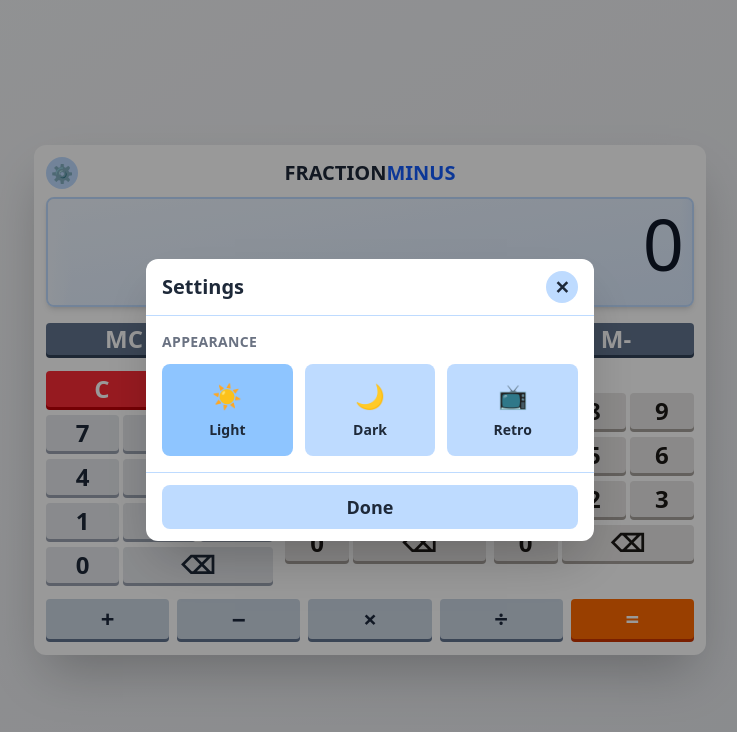
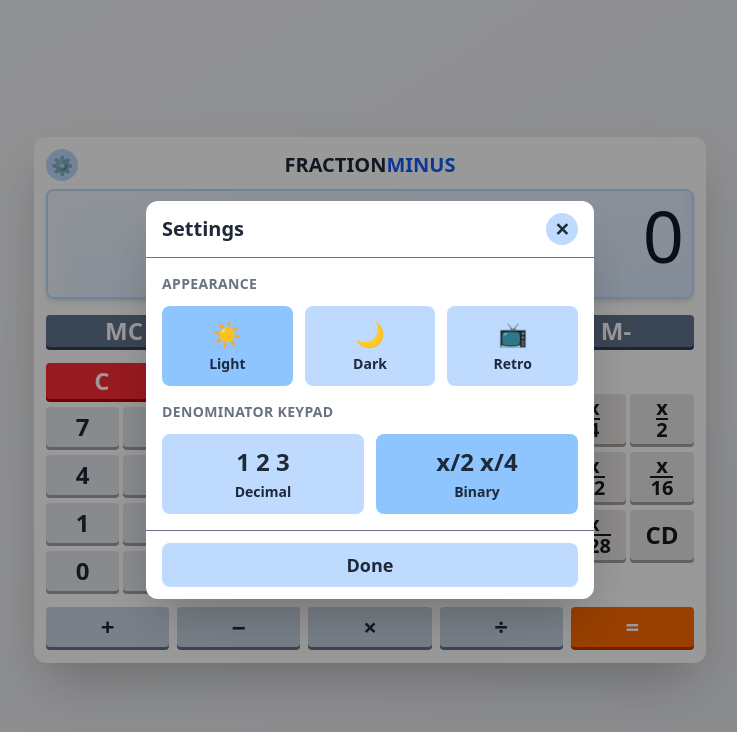
Before and after one commit to kototok903/fraction-calculator, a React (Vite) app: page / in a window 1280 px wide. Both pictures are taken after a click on the button "⚙️". Shown: the top 732 px of the page, without its empty margins (270-1007 px from the left). Built offline with nearby package versions, Linux system fonts and the light colour scheme.

Commit message:
feat(binary den): add setting for binary den keys

```diff
--- a/src/components/CalcButton.tsx
+++ b/src/components/CalcButton.tsx
@@ -25,6 +25,7 @@ export function CalcButton({
     <button
       className={cn(
         `calc-btn-themed calc-btn-${variant}
+        flex items-center justify-center
         text-2xl font-bold rounded
         active:translate-y-[2px] transition-all
         select-none touch-manipulation`,
--- a/src/components/Calculator.tsx
+++ b/src/components/Calculator.tsx
@@ -16,6 +16,7 @@ import { OpButtons } from "@/components/OpButtons";
 import { MemButtons } from "@/components/MemButtons";
 import { Settings } from "@/components/Settings";
 import { FlatButton } from "@/components/FlatButton";
+import { useSettings } from "@/contexts/settings/useSettings";
 
 const DEFAULT_FRACTION: Fraction = {
   sign: 1,
@@ -25,6 +26,8 @@ const DEFAULT_FRACTION: Fraction = {
 };
 
 export function Calculator() {
+  const { settings } = useSettings();
+
   const [prevOperand, setPrevOperand] = useState<Fraction | null>(null);
   const [operator, setOperator] = useState<Operator | null>(null);
   const [currOperand, setCurrOperand] = useState<Fraction>(DEFAULT_FRACTION);
@@ -143,7 +146,7 @@ export function Calculator() {
       whole: currOperand.whole * 10 + parseInt(digit),
     });
   };
-  const handleWholeBackspace = () => {
+  const handleWholeDelete = () => {
     clearFinishedCalculation();
     setCurrOperand({
       ...currOperand,
@@ -158,7 +161,7 @@ export function Calculator() {
       numerator: currOperand.numerator * 10 + parseInt(digit),
     });
   };
-  const handleNumBackspace = () => {
+  const handleNumDelete = () => {
     clearFinishedCalculation();
     setCurrOperand({
       ...currOperand,
@@ -168,17 +171,31 @@ export function Calculator() {
 
   const handleDenInput = (digit: string) => {
     clearFinishedCalculation();
+    if (settings.denominatorKeypadType === "binary") {
+      setCurrOperand({
+        ...currOperand,
+        denominator: parseInt(digit),
+      });
+    } else {
       setCurrOperand({
         ...currOperand,
         denominator: currOperand.denominator * 10 + parseInt(digit),
       });
+    }
   };
-  const handleDenBackspace = () => {
+  const handleDenDelete = () => {
     clearFinishedCalculation();
+    if (settings.denominatorKeypadType === "binary") {
+      setCurrOperand({
+        ...currOperand,
+        denominator: 0,
+      });
+    } else {
       setCurrOperand({
         ...currOperand,
         denominator: Math.floor(currOperand.denominator / 10),
       });
+    }
   };
 
   const handleClearMemory = () => {
@@ -242,7 +259,7 @@ export function Calculator() {
           canShrink
           buttonVariant="digit"
           onInput={handleWholeInput}
-          onBackspace={handleWholeBackspace}
+          onDelete={handleWholeDelete}
           onClear={handleClear}
           onToggleSign={handleToggleSign}
         />
@@ -251,13 +268,14 @@ export function Calculator() {
           <Keypad
             buttonVariant="fraction"
             onInput={handleNumInput}
-            onBackspace={handleNumBackspace}
+            onDelete={handleNumDelete}
           />
           <div className="md:hidden h-1.5 w-[calc(100%+1rem)] rounded bg-fraction-divider shadow-[0_3px_0_0_var(--shadow-color-fraction-divider)]" />
           <Keypad
+            isBinary={settings.denominatorKeypadType === "binary"}
             buttonVariant="fraction"
             onInput={handleDenInput}
-            onBackspace={handleDenBackspace}
+            onDelete={handleDenDelete}
           />
         </div>
       </div>
--- a/src/components/FlatButton.tsx
+++ b/src/components/FlatButton.tsx
@@ -17,6 +17,7 @@ export function FlatButton({
     <button
       className={cn(
         `flat-btn-themed flat-btn-${variant}
+        flex items-center justify-center
         text-lg font-semibold rounded-lg
         hover:scale-102 active:scale-95 transition-all
         select-none touch-manipulation`,
--- a/src/components/Keypad.tsx
+++ b/src/components/Keypad.tsx
@@ -1,11 +1,54 @@
 import { CalcButton, type CalcButtonVariant } from "@/components/CalcButton";
+import { cn } from "@/utils/utils";
+import type { ReactNode } from "react";
+
+const decimalButtons: { value: string; label: ReactNode }[] = [
+  { value: "7", label: "7" },
+  { value: "8", label: "8" },
+  { value: "9", label: "9" },
+  { value: "4", label: "4" },
+  { value: "5", label: "5" },
+  { value: "6", label: "6" },
+  { value: "1", label: "1" },
+  { value: "2", label: "2" },
+  { value: "3", label: "3" },
+  { value: "0", label: "0" },
+  { value: "delete", label: "⌫" },
+];
+const binaryButtons: { value: string; label: ReactNode }[] = [
+  { value: "8", label: <DisplayFraction numerator="x" denominator="8" /> },
+  { value: "4", label: <DisplayFraction numerator="x" denominator="4" /> },
+  { value: "2", label: <DisplayFraction numerator="x" denominator="2" /> },
+  { value: "64", label: <DisplayFraction numerator="x" denominator="64" /> },
+  { value: "32", label: <DisplayFraction numerator="x" denominator="32" /> },
+  { value: "16", label: <DisplayFraction numerator="x" denominator="16" /> },
+  { value: "256", label: <DisplayFraction numerator="x" denominator="256" /> },
+  { value: "128", label: <DisplayFraction numerator="x" denominator="128" /> },
+  { value: "delete", label: "CD" },
+];
+
+// Order for 2-col layout: 8,9 / 6,7 / 4,5 / 2,3 / 0,1 / ⌫
+const twoColOrder = [
+  "order-[3] md:order-0",
+  "order-[0] md:order-0",
+  "order-[1] md:order-0",
+  "order-[5] md:order-0",
+  "order-[4] md:order-0",
+  "order-[2] md:order-0",
+  "order-[9] md:order-0",
+  "order-[6] md:order-0",
+  "order-[7] md:order-0",
+  "order-[8] md:order-0",
+  "order-[10] md:order-0",
+];
 
 interface KeypadProps {
   label?: string;
   canShrink?: boolean;
+  isBinary?: boolean;
   buttonVariant?: CalcButtonVariant;
   onInput: (digit: string) => void;
-  onBackspace: () => void;
+  onDelete: () => void;
   onClear?: () => void;
   onToggleSign?: () => void;
 }
@@ -13,36 +56,22 @@ interface KeypadProps {
 export function Keypad({
   label,
   canShrink,
+  isBinary,
   buttonVariant = "digit",
   onInput,
-  onBackspace,
+  onDelete,
   onClear,
   onToggleSign,
 }: KeypadProps) {
-  const buttons = ["7", "8", "9", "4", "5", "6", "1", "2", "3", "0", "⌫"];
-
-  // Order for 2-col layout: 8,9 / 6,7 / 4,5 / 2,3 / 0,1 / ⌫
-  const twoColOrder: Record<string, string> = {
-    "7": "order-[3] md:order-0",
-    "8": "order-[0] md:order-0",
-    "9": "order-[1] md:order-0",
-    "4": "order-[5] md:order-0",
-    "5": "order-[4] md:order-0",
-    "6": "order-[2] md:order-0",
-    "1": "order-[9] md:order-0",
-    "2": "order-[6] md:order-0",
-    "3": "order-[7] md:order-0",
-    "0": "order-[8] md:order-0",
-    "⌫": "order-[10] md:order-0",
+  const handleClick = (value: string) => {
+    if (value === "delete") {
+      onDelete();
+    } else {
+      onInput(value);
+    }
   };
 
-  const handleClick = (btn: string) => {
-    if (btn === "⌫") {
-      onBackspace();
-    } else {
-      onInput(btn);
-    }
-  };
+  const buttons = isBinary ? binaryButtons : decimalButtons;
 
   return (
     <div className="flex-1 flex flex-col gap-2 max-w-80 w-full">
@@ -74,25 +103,45 @@ export function Keypad({
         </div>
       )}
       <div
-        className={`grid gap-x-2 md:gap-x-1 gap-y-2 ${canShrink ? "grid-cols-2 md:grid-cols-3" : "grid-cols-3"}`}
+        className={cn(
+          "grid gap-x-2 md:gap-x-1 gap-y-2",
+          canShrink ? "grid-cols-2 md:grid-cols-3" : "grid-cols-3"
+        )}
       >
-        {buttons.map((btn) => (
+        {buttons.map((btn, index) => (
           <CalcButton
-            key={btn}
-            onClick={() => handleClick(btn)}
+            key={btn.value}
+            onClick={() => handleClick(btn.value)}
             variant={buttonVariant}
-            className={`
-              font-semibold
-              ${btn === "0" ? "col-span-1" : ""}
-              ${btn === "⌫" ? "col-span-2" : ""}
-              ${canShrink ? twoColOrder[btn] : ""}
-              ${canShrink ? "min-h-11 md:min-h-9" : "min-h-9"}
-            `}
+            className={cn(
+              "font-semibold py-1",
+              isBinary && btn.value !== "delete"
+                ? "font-stretch-condensed"
+                : "",
+              btn.value === "delete" && !isBinary ? "col-span-2" : "",
+              canShrink ? twoColOrder[index] : "",
+              canShrink ? "min-h-11 md:min-h-9" : "min-h-9"
+            )}
           >
-            {btn}
+            {btn.label}
           </CalcButton>
         ))}
       </div>
     </div>
   );
 }
+
+interface DisplayFractionProps {
+  numerator: string;
+  denominator: string;
+}
+
+function DisplayFraction({ numerator, denominator }: DisplayFractionProps) {
+  return (
+    <span className="text-xl leading-none inline-grid justify-items-center">
+      <span>{numerator}</span>
+      <div className="border-b-2 w-full" />
+      <span>{denominator}</span>
+    </span>
+  );
+}
--- a/src/components/Settings.tsx
+++ b/src/components/Settings.tsx
@@ -1,15 +1,24 @@
 import { useSettings } from "@/contexts/settings/useSettings";
-import type { ThemeName } from "@/contexts/settings/SettingsContext";
+import type { DenominatorKeypadType, ThemeName } from "@/utils/settingsUtils";
 import { FlatButton } from "@/components/FlatButton";
 
 interface SettingsProps {
   onClose: () => void;
 }
 
-const THEME_OPTIONS: { name: ThemeName; icon: string; label: string }[] = [
-  { name: "light", icon: "☀️", label: "Light" },
-  { name: "dark", icon: "🌙", label: "Dark" },
-  { name: "retro", icon: "📺", label: "Retro" },
+const THEME_OPTIONS: { value: ThemeName; icon: string; label: string }[] = [
+  { value: "light", icon: "☀️", label: "Light" },
+  { value: "dark", icon: "🌙", label: "Dark" },
+  { value: "retro", icon: "📺", label: "Retro" },
+];
+
+const DENOMINATOR_KEYPAD_OPTIONS: {
+  value: DenominatorKeypadType;
+  icon: string;
+  label: string;
+}[] = [
+  { value: "decimal", icon: "1 2 3", label: "Decimal" },
+  { value: "binary", icon: "x/2 x/4", label: "Binary" },
 ];
 
 export function Settings({ onClose }: SettingsProps) {
@@ -33,7 +42,7 @@ export function Settings({ onClose }: SettingsProps) {
         "
       >
         {/* Header */}
-        <div className="flex items-center justify-between px-4 py-3 border-b border-display">
+        <div className="flex items-center justify-between px-4 py-3 border-b-[0.5px] border-settings-divider">
           <h2 className="text-xl font-bold text-title">Settings</h2>
           <FlatButton
             onClick={onClose}
@@ -44,20 +53,47 @@ export function Settings({ onClose }: SettingsProps) {
         </div>
 
         {/* Content */}
-        <div className="flex-1 overflow-y-auto p-4">
+        <div className="flex-1 overflow-y-auto p-4 flex flex-col gap-4">
           {/* Theme Section */}
           <section>
-            <h3 className="text-sm font-semibold text-display-muted uppercase tracking-wide mb-3">
+            <h3 className="text-sm font-semibold text-title-muted uppercase tracking-wide mb-3">
               Appearance
             </h3>
             <div className="grid grid-cols-3 gap-3">
-              {THEME_OPTIONS.map(({ name, icon, label }) => (
+              {THEME_OPTIONS.map(({ value, icon, label }) => (
                 <FlatButton
-                  key={name}
-                  onClick={() => updateSettings({ theme: name })}
+                  key={value}
+                  onClick={() => updateSettings({ theme: value })}
                   className={`
-                    flex flex-col items-center gap-2 p-4`}
-                  variant={settings.theme === name ? "selected" : "base"}
+                    flex flex-col items-center gap-1 p-3`}
+                  variant={settings.theme === value ? "selected" : "base"}
+                >
+                  <span className="text-2xl">{icon}</span>
+                  <span className="text-sm">{label}</span>
+                </FlatButton>
+              ))}
+            </div>
+          </section>
+
+          {/* Denominator Keypad Type Section */}
+          <section>
+            <h3 className="text-sm font-semibold text-title-muted uppercase tracking-wide mb-3">
+              Denominator Keypad
+            </h3>
+            <div className="grid grid-cols-2 gap-3">
+              {DENOMINATOR_KEYPAD_OPTIONS.map(({ value, icon, label }) => (
+                <FlatButton
+                  key={value}
+                  onClick={() =>
+                    updateSettings({ denominatorKeypadType: value })
+                  }
+                  className={`
+                    flex flex-col items-center gap-1 p-3`}
+                  variant={
+                    settings.denominatorKeypadType === value
+                      ? "selected"
+                      : "base"
+                  }
                 >
                   <span className="text-2xl">{icon}</span>
                   <span className="text-sm">{label}</span>
@@ -68,7 +104,7 @@ export function Settings({ onClose }: SettingsProps) {
         </div>
 
         {/* Footer */}
-        <div className="px-4 py-3 border-t border-display">
+        <div className="px-4 py-3 border-t-[0.5px] border-settings-divider">
           <FlatButton onClick={onClose} className="w-full py-2">
             Done
           </FlatButton>
--- a/src/contexts/settings/SettingsContext.ts
+++ b/src/contexts/settings/SettingsContext.ts
@@ -1,20 +1,19 @@
 import { createContext } from "react";
-
-export const THEME_NAMES = ["light", "dark", "retro"] as const;
-export type ThemeName = (typeof THEME_NAMES)[number];
+import type { ThemeName, DenominatorKeypadType } from "@/utils/settingsUtils";
 
 export interface Settings {
   theme: ThemeName;
+  denominatorKeypadType: DenominatorKeypadType;
 }
 
 export interface SettingsContextType {
   settings: Settings;
   updateSettings: (partial: Partial<Settings>) => void;
-  themes: readonly ThemeName[];
 }
 
 export const DEFAULT_SETTINGS: Settings = {
   theme: "light",
+  denominatorKeypadType: "binary",
 };
 
 export const SettingsContext = createContext<SettingsContextType | undefined>(
--- a/src/contexts/settings/SettingsProvider.tsx
+++ b/src/contexts/settings/SettingsProvider.tsx
@@ -1,17 +1,15 @@
 import { useState, useEffect, type ReactNode } from "react";
 import {
   SettingsContext,
-  THEME_NAMES,
   DEFAULT_SETTINGS,
   type Settings,
-  type ThemeName,
 } from "@/contexts/settings/SettingsContext";
+import {
+  isValidDenominatorKeypadType,
+  isValidTheme,
+} from "@/utils/settingsUtils";
 
 const STORAGE_KEY = "fraction-calc-settings";
-
-function isValidTheme(name: string): name is ThemeName {
-  return THEME_NAMES.includes(name as ThemeName);
-}
 
 function loadSettings(): Settings {
   if (typeof window === "undefined") return DEFAULT_SETTINGS;
@@ -19,20 +17,21 @@ function loadSettings(): Settings {
   try {
     const saved = localStorage.getItem(STORAGE_KEY);
     if (!saved) {
-      // Migrate from old theme-only storage
-      const oldTheme = localStorage.getItem("fraction-calc-theme");
-      if (oldTheme && isValidTheme(oldTheme)) {
-        return { ...DEFAULT_SETTINGS, theme: oldTheme };
-      }
       return DEFAULT_SETTINGS;
     }
 
     const parsed = JSON.parse(saved) as Partial<Settings>;
-    return {
+    const validSettings = {
       theme: isValidTheme(parsed.theme ?? "")
         ? parsed.theme!
         : DEFAULT_SETTINGS.theme,
+      denominatorKeypadType: isValidDenominatorKeypadType(
+        parsed.denominatorKeypadType ?? ""
+      )
+        ? parsed.denominatorKeypadType!
+        : DEFAULT_SETTINGS.denominatorKeypadType,
     };
+    return validSettings;
   } catch {
     return DEFAULT_SETTINGS;
   }
@@ -51,9 +50,7 @@ export function SettingsProvider({ children }: { children: ReactNode }) {
   };
 
   return (
-    <SettingsContext.Provider
-      value={{ settings, updateSettings, themes: THEME_NAMES }}
-    >
+    <SettingsContext.Provider value={{ settings, updateSettings }}>
       {children}
     </SettingsContext.Provider>
   );
--- /dev/null
+++ b/src/utils/settingsUtils.ts
@@ -0,0 +1,15 @@
+export const THEME_NAMES = ["light", "dark", "retro"] as const;
+export type ThemeName = (typeof THEME_NAMES)[number];
+
+export function isValidTheme(value: string): value is ThemeName {
+  return THEME_NAMES.includes(value as ThemeName);
+}
+
+export const DENOMINATOR_KEYPAD_TYPES = ["decimal", "binary"] as const;
+export type DenominatorKeypadType = (typeof DENOMINATOR_KEYPAD_TYPES)[number];
+
+export function isValidDenominatorKeypadType(
+  value: string
+): value is DenominatorKeypadType {
+  return DENOMINATOR_KEYPAD_TYPES.includes(value as DenominatorKeypadType);
+}
```
Also changed, not shown: src/index.css (+6 -2 lines). Lines whose indentation alone changed are shown as unchanged.
